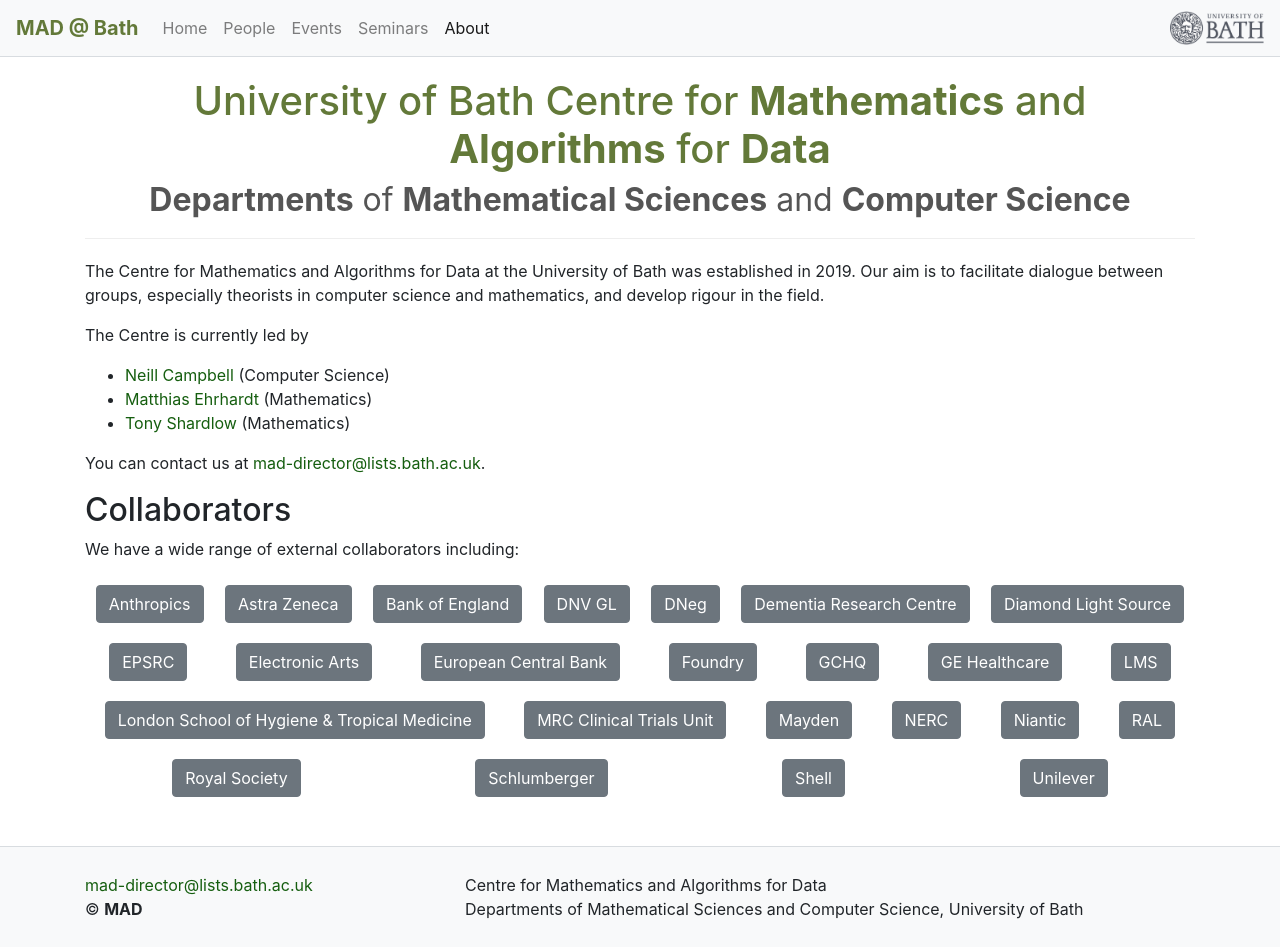
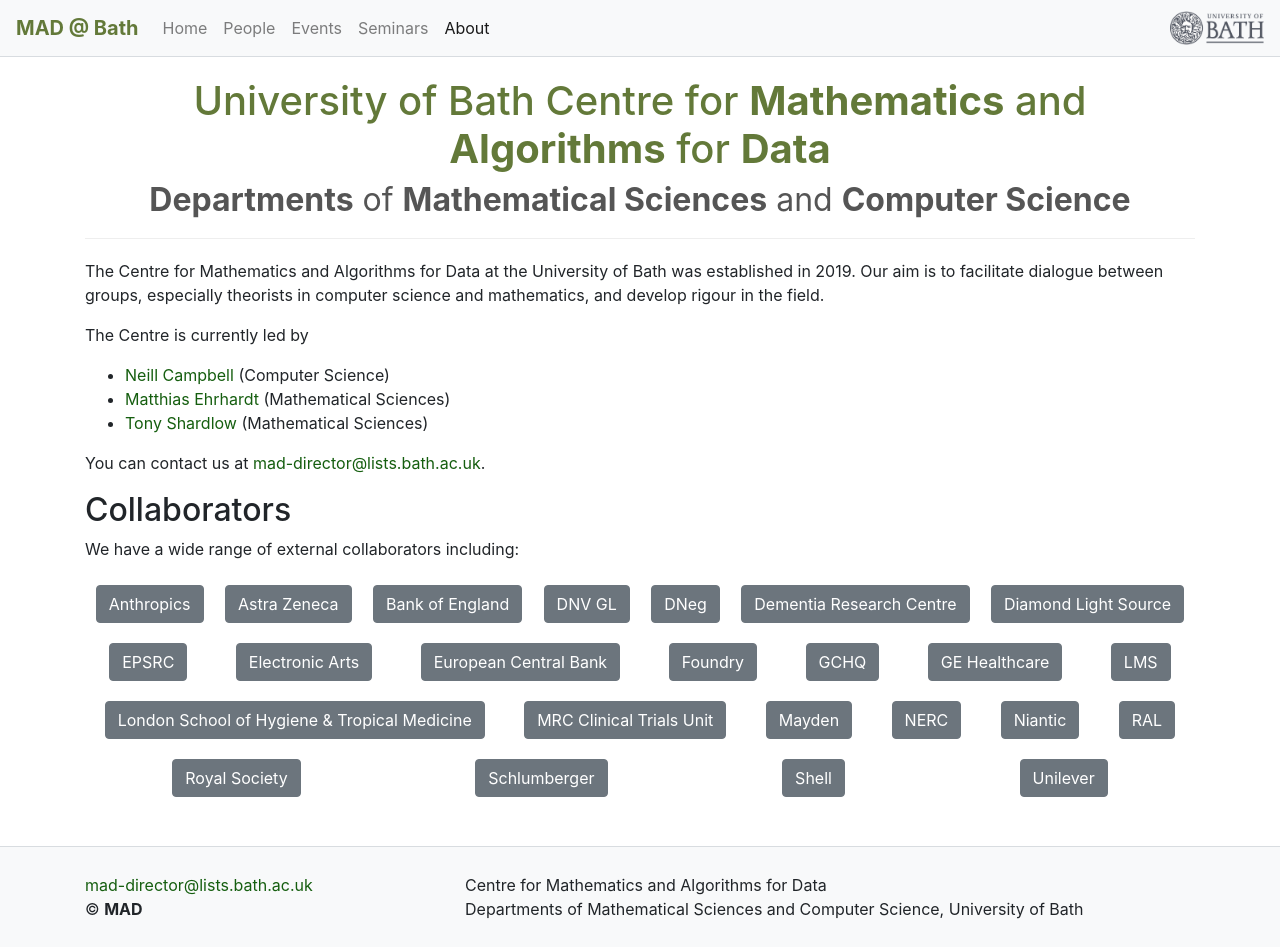
Before and after one commit to mathematics-and-algorithms-for-data/mathematics-and-algorithms-for-data.github.io, a Jekyll site: the page built from about.md, in a window 1280 px wide and 947 px high. Built offline with Jekyll 4.4.1, drawn with Linux system fonts in a browser that asks for light colours; nearby versions of some CDN libraries.

Commit message:
Update about.md

```diff
--- a/about.md
+++ b/about.md
@@ -9,8 +9,8 @@
 The Centre is currently led by
 
 - [Neill Campbell](https://ndfcampbell.org/) (Computer Science)
-- [Matthias Ehrhardt](https://mehrhardt.github.io/) (Mathematics)
-- [Tony Shardlow](https://people.bath.ac.uk/tjs42/) (Mathematics)
+- [Matthias Ehrhardt](https://mehrhardt.github.io/) (Mathematical Sciences)
+- [Tony Shardlow](https://people.bath.ac.uk/tjs42/) (Mathematical Sciences)
 
 You can contact us at    <a href="mailto:{{ site.email }}">{{ site.email }}</a>.
 
```
